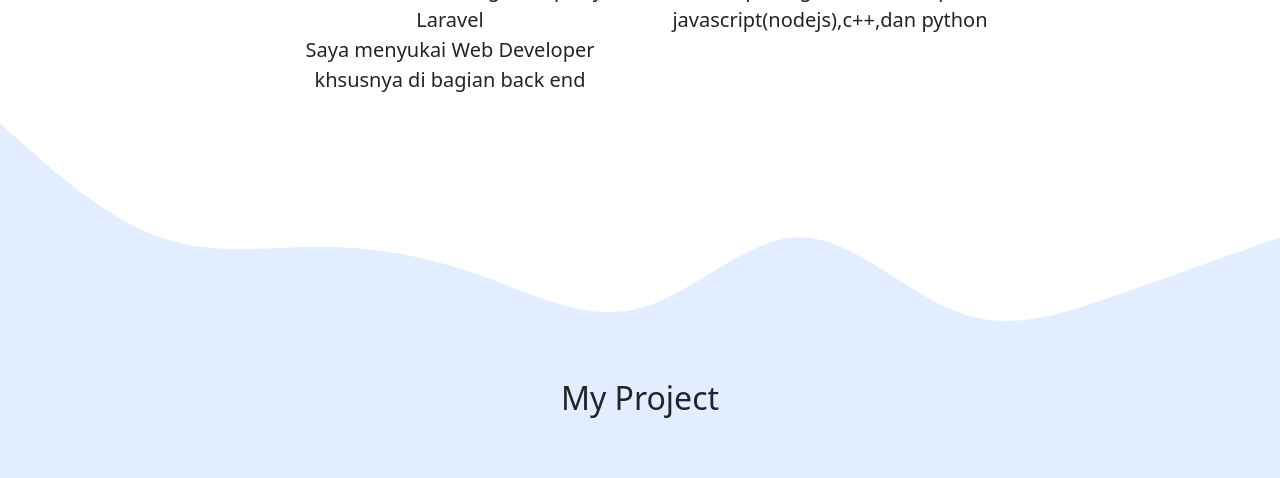
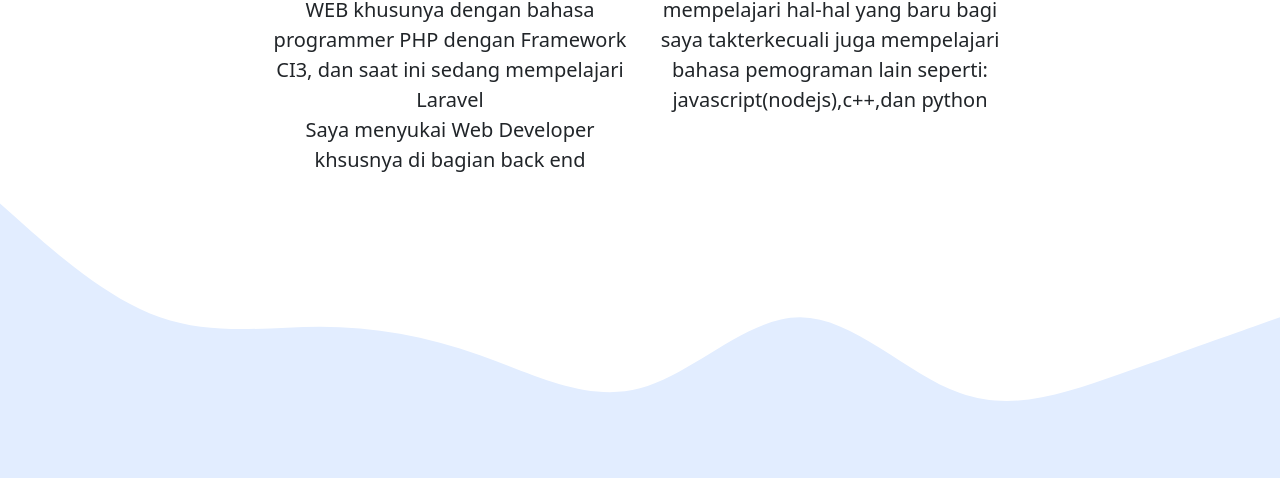
Before and after one commit to ahmadsofuwan/ahmadsofuwan.github.io, a plain HTML site: page index.html in a window 1280 px wide. Shown: the part 800-1278 px from the top of the page. Drawn offline with nearby package versions, Linux system fonts and the light colour scheme.

Commit message:
padding scrtion

```diff
--- a/css/base.css
+++ b/css/base.css
@@ -10,3 +10,6 @@
   background-color: rgba(163, 206, 206, 0.192);
   border-color: rgba(150, 150, 150, 0.664);
 }
+section {
+  padding-top: 5rem;
+}
```
